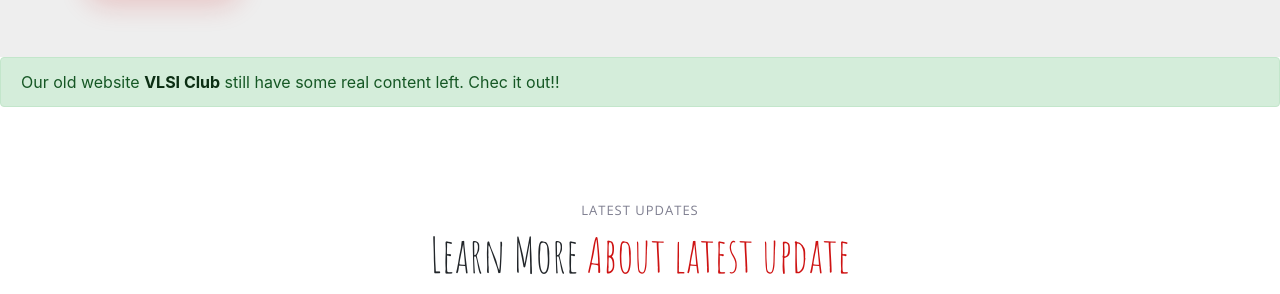
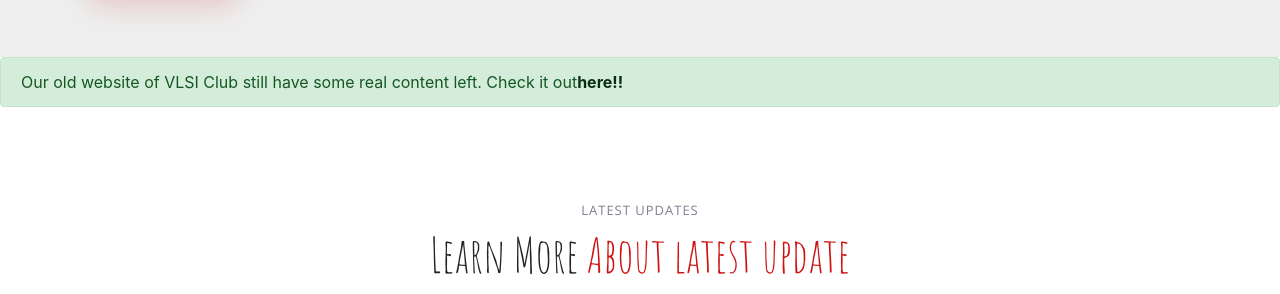
Before and after one commit to vashpuneet/vlsiclubofficial, a plain HTML site: page index.html in a window 1280 px wide. Shown: the part 506-800 px from the top of the page. Drawn offline with nearby package versions, Linux system fonts and the light colour scheme.

Commit message:
Update index.html

```diff
--- a/index.html
+++ b/index.html
@@ -144,7 +144,7 @@
   <main id="main">
 
     <div class="alert alert-success" role="alert">
-  Our old website <a href="https://sites.google.com/view/vlsiclub/home" class="alert-link">VLSI Club</a> still have some real content left. Chec it out!!
+  Our old website of VLSI Club still have some real content left. Check it out<a href="https://sites.google.com/view/vlsiclub/home" class="alert-link">here!!</a>
 </div>
 
     <!-- ======= About Section ======= -->
```
